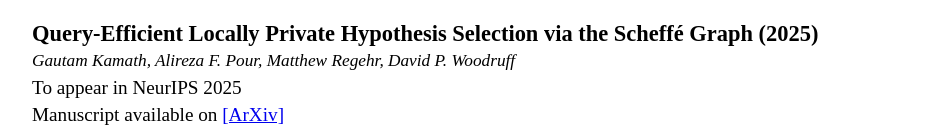
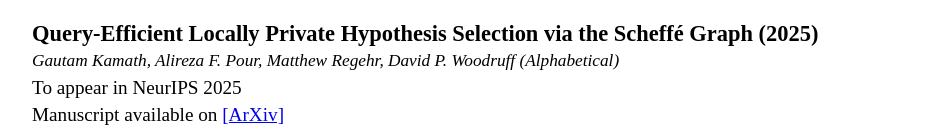
Before and after one commit to matt19234/matt19234.github.io, a plain HTML site: page index.html in a window 1280 px wide. Shown: the part 556-694 px from the top of the page, without its empty margins (176-1103 px from the left). Drawn offline with Linux system fonts and the light colour scheme.

Commit message:
Fix author list

```diff
--- a/index.html
+++ b/index.html
@@ -45,7 +45,7 @@
       <h3>Query-Efficient Locally Private Hypothesis Selection via the Scheffé Graph (2025)</h3>
 
       <h4>
-        Gautam Kamath, Alireza F. Pour, Matthew Regehr, David P. Woodruff
+        Gautam Kamath, Alireza F. Pour, Matthew Regehr, David P. Woodruff (Alphabetical)
       </h4>
       <p>
         To appear in NeurIPS 2025<br />
```
